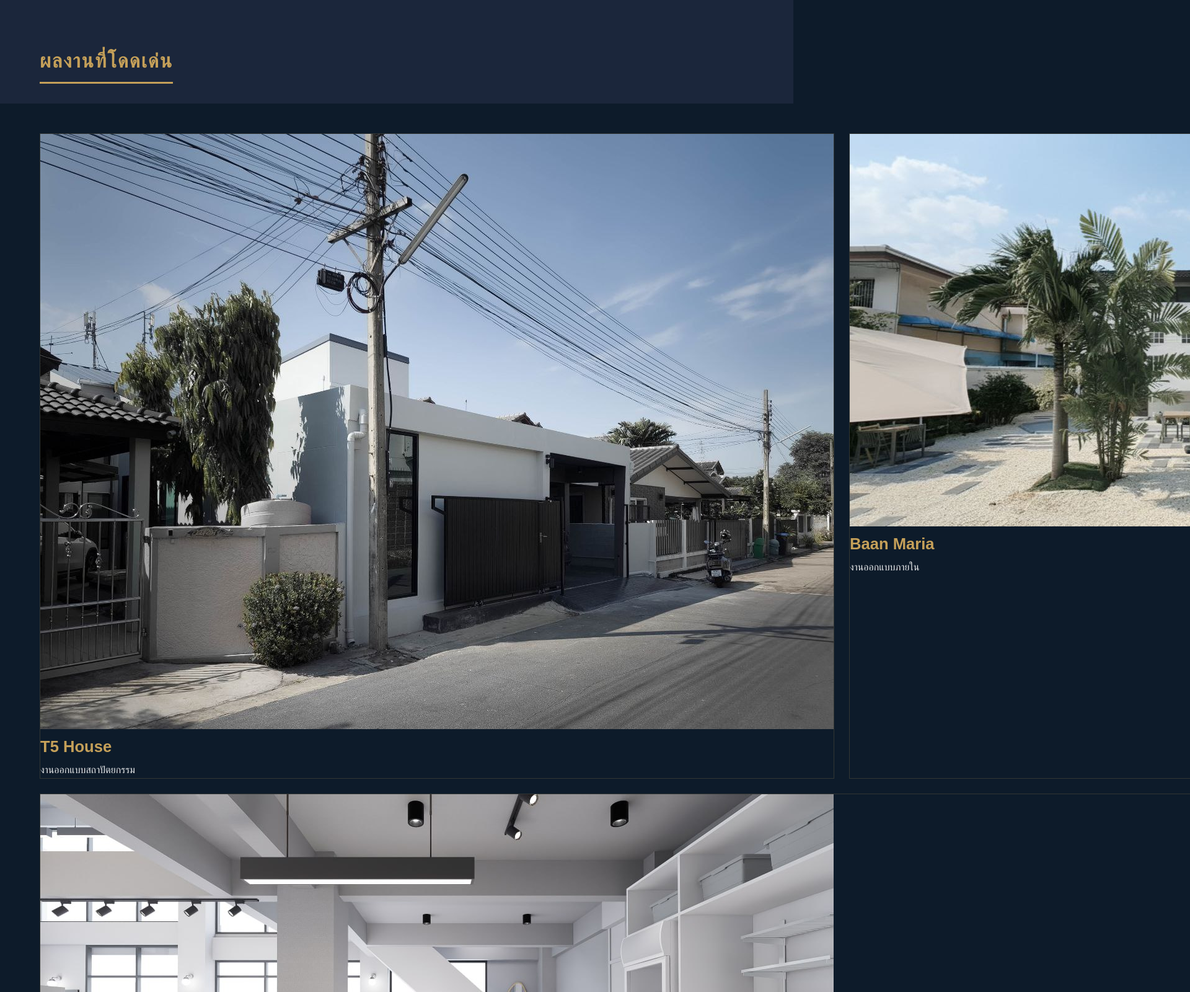
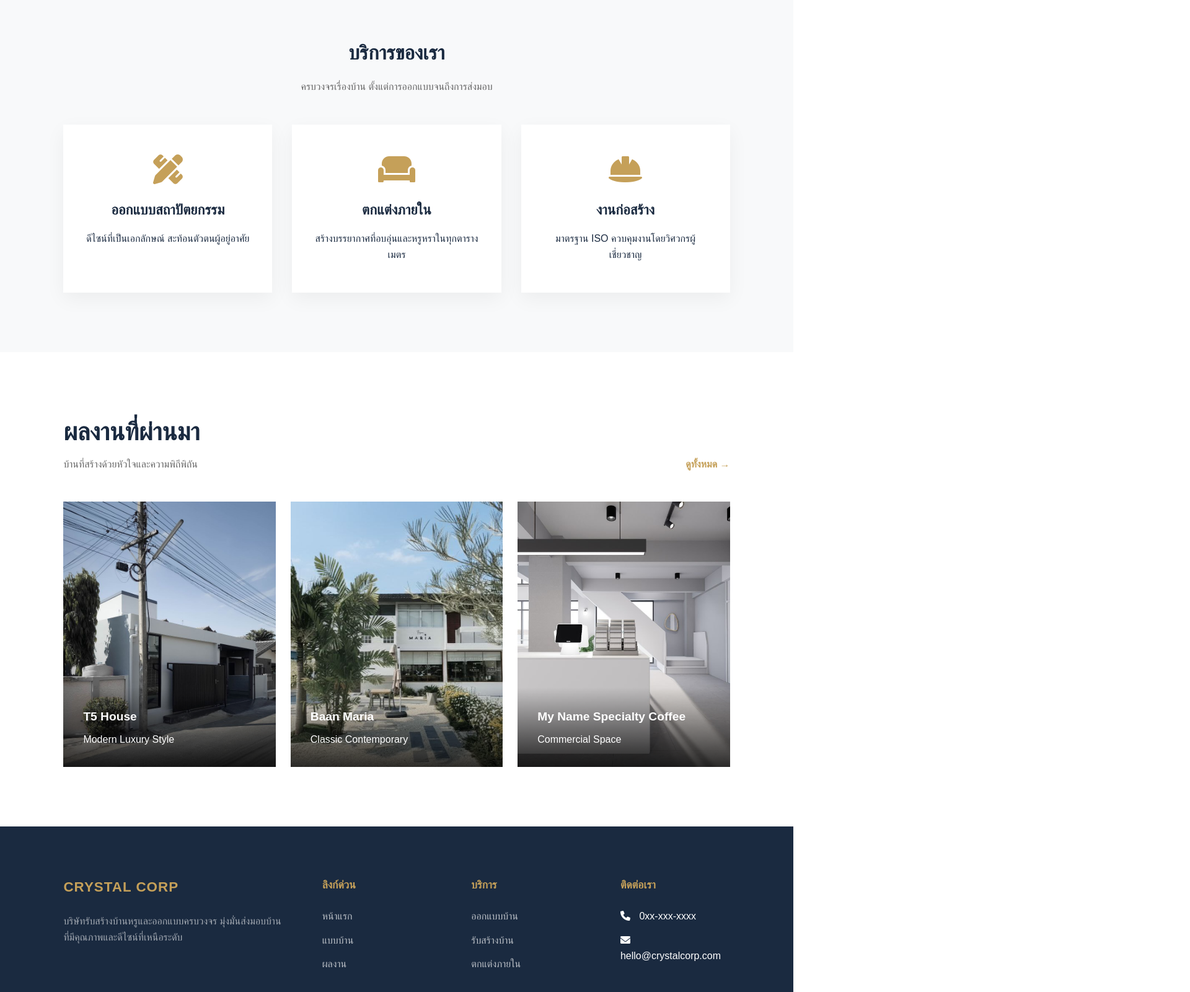
Before and after one commit to agdrbkk/crystal-corp, a plain HTML site: page index.html in a window 1280 px wide. Shown: the part 840-2440 px from the top of the page at 62% size, 1920 px wide, since content can reach past the window. Drawn offline with Linux system fonts and the light colour scheme; a web font is replaced by a local one.

Commit message:
Refactor to Array.co.th style: Homebuilder layout, service cards, and corporate footer

```diff
--- a/index.html
+++ b/index.html
@@ -3,9 +3,10 @@
 <head>
     <meta charset="UTF-8">
     <meta name="viewport" content="width=device-width, initial-scale=1.0">
-    <title>CRYSTAL CORP | ออกแบบสถาปัตยกรรมและรับสร้างบ้านหรู</title>
+    <title>CRYSTAL CORP | รับสร้างบ้านหรู ออกแบบบ้านครบวงจร</title>
     <link rel="stylesheet" href="style.css">
     <link href="https://fonts.googleapis.com/css2?family=IBM+Plex+Sans+Thai:wght@300;400;500;600;700&display=swap" rel="stylesheet">
+    <link rel="stylesheet" href="https://cdnjs.cloudflare.com/ajax/libs/font-awesome/6.0.0/css/all.min.css">
 </head>
 <body>
 
@@ -13,50 +14,110 @@
         <div class="logo">CRYSTAL CORP</div>
         <ul>
             <li><a href="#">หน้าแรก</a></li>
-            <li><a href="#">บริการออกแบบ</a></li>
-            <li><a href="#">งานก่อสร้าง</a></li>
-            <li><a href="#">ผลงานของเรา</a></li>
+            <li><a href="#">แบบบ้าน</a></li>
+            <li><a href="#">ผลงานก่อสร้าง</a></li>
+            <li><a href="#">เกี่ยวกับเรา</a></li>
             <li><a href="#">ติดต่อเรา</a></li>
         </ul>
     </nav>
 
     <header class="hero">
-        <h1>เหนือระดับ<br>แห่งการอยู่อาศัย</h1>
-        <p>Crystal Corp มอบประสบการณ์การออกแบบสถาปัตยกรรมและตกแต่งภายในระดับพรีเมียม สร้างสรรค์พื้นที่ที่เป็นเอกลักษณ์เฉพาะตัวคุณ</p>
+        <div class="hero-content">
+            <h1>รับสร้างบ้านหรู<br>ออกแบบตามสไตล์คุณ</h1>
+            <p>ประสบการณ์มากกว่า 20 ปี ในการรังสรรค์บ้านในฝันให้เป็นจริง ด้วยทีมสถาปนิกและวิศวกรมืออาชีพ</p>
+            <a href="#" class="btn-gold">ดูแบบบ้านทั้งหมด</a>
+        </div>
     </header>
 
-    <section class="section-header">
-        <h2>ผลงานที่โดดเด่น</h2>
+    <section class="services-section">
+        <h2 style="color: var(--primary-blue); font-size: 2rem;">บริการของเรา</h2>
+        <p style="color: #666; margin-top: 1rem;">ครบวงจรเรื่องบ้าน ตั้งแต่การออกแบบจนถึงการส่งมอบ</p>
+        <div class="services-grid">
+            <div class="service-card">
+                <i class="fa-solid fa-pen-ruler"></i>
+                <h3>ออกแบบสถาปัตยกรรม</h3>
+                <p>ดีไซน์ที่เป็นเอกลักษณ์ สะท้อนตัวตนผู้อยู่อาศัย</p>
+            </div>
+            <div class="service-card">
+                <i class="fa-solid fa-couch"></i>
+                <h3>ตกแต่งภายใน</h3>
+                <p>สร้างบรรยากาศที่อบอุ่นและหรูหราในทุกตารางเมตร</p>
+            </div>
+            <div class="service-card">
+                <i class="fa-solid fa-helmet-safety"></i>
+                <h3>งานก่อสร้าง</h3>
+                <p>มาตรฐาน ISO ควบคุมงานโดยวิศวกรผู้เชี่ยวชาญ</p>
+            </div>
+        </div>
     </section>
 
-    <main class="work-grid">
+    <section class="portfolio-section">
+        <div class="section-title-wrap">
+            <div>
+                <h2>ผลงานที่ผ่านมา</h2>
+                <p style="color: #666; margin-top: 0.5rem;">บ้านที่สร้างด้วยหัวใจและความพิถีพิถัน</p>
+            </div>
+            <a href="#" style="color: var(--gold); text-decoration: none; font-weight: 600;">ดูทั้งหมด →</a>
+        </div>
+
+        <div class="work-grid">
             <div class="work-item">
                 <img src="assets/images/work/t5-house/cover.jpg" alt="T5 House">
-            <div class="work-overlay">
+                <div class="work-info">
                     <h3>T5 House</h3>
-                <p>งานออกแบบสถาปัตยกรรม</p>
+                    <p>Modern Luxury Style</p>
                 </div>
             </div>
             <div class="work-item">
                 <img src="assets/images/work/baan-maria/cover.jpg" alt="Baan Maria">
-            <div class="work-overlay">
+                <div class="work-info">
                     <h3>Baan Maria</h3>
-                <p>งานออกแบบภายใน</p>
+                    <p>Classic Contemporary</p>
                 </div>
             </div>
-        <div class="work-item" style="grid-column: span 2;">
+            <div class="work-item">
                 <img src="assets/images/work/my-name-coffee/cover.png" alt="My Name Coffee">
-            <div class="work-overlay">
+                <div class="work-info">
                     <h3>My Name Specialty Coffee</h3>
-                <p>งานออกแบบพื้นที่เชิงพาณิชย์</p>
+                    <p>Commercial Space</p>
                 </div>
             </div>
-    </main>
+        </div>
+    </section>
 
     <footer>
-        <div class="logo" style="color: #c5a059;">CRYSTAL CORP</div>
-        <p style="margin-top: 2rem; color: #fff;">ออกแบบและสร้างสรรค์เพื่อความสมบูรณ์แบบ</p>
-        <p style="margin-top: 1rem; color: rgba(255,255,255,0.5); font-size: 0.8rem;">© 2026 CRYSTAL CORP. All rights reserved.</p>
+        <div class="footer-grid">
+            <div class="footer-col">
+                <div class="logo" style="color: var(--gold); margin-bottom: 1.5rem;">CRYSTAL CORP</div>
+                <p style="color: rgba(255,255,255,0.6);">บริษัทรับสร้างบ้านหรูและออกแบบครบวงจร มุ่งมั่นส่งมอบบ้านที่มีคุณภาพและดีไซน์ที่เหนือระดับ</p>
+            </div>
+            <div class="footer-col">
+                <h4>ลิงก์ด่วน</h4>
+                <ul>
+                    <li><a href="#">หน้าแรก</a></li>
+                    <li><a href="#">แบบบ้าน</a></li>
+                    <li><a href="#">ผลงาน</a></li>
+                </ul>
+            </div>
+            <div class="footer-col">
+                <h4>บริการ</h4>
+                <ul>
+                    <li><a href="#">ออกแบบบ้าน</a></li>
+                    <li><a href="#">รับสร้างบ้าน</a></li>
+                    <li><a href="#">ตกแต่งภายใน</a></li>
+                </ul>
+            </div>
+            <div class="footer-col">
+                <h4>ติดต่อเรา</h4>
+                <ul>
+                    <li><i class="fa-solid fa-phone" style="margin-right: 10px;"></i> 0xx-xxx-xxxx</li>
+                    <li><i class="fa-solid fa-envelope" style="margin-right: 10px;"></i> hello@crystalcorp.com</li>
+                </ul>
+            </div>
+        </div>
+        <div style="border-top: 1px solid rgba(255,255,255,0.1); padding-top: 2rem; text-align: center; color: rgba(255,255,255,0.4); font-size: 0.8rem;">
+            © 2026 CRYSTAL CORP. All rights reserved.
+        </div>
     </footer>
 
 </body>
--- a/style.css
+++ b/style.css
@@ -7,16 +7,15 @@
 body {
     font-family: 'IBM Plex Sans Thai', 'Arial', sans-serif;
     line-height: 1.6;
-    color: #ffffff; /* เปลี่ยนตัวอักษรหลักเป็นขาว */
-    background-color: #0d1b2a; /* น้ำเงินเข้มเกือบดำ (Deep Space Blue) */
+    color: #1a2a40;
+    background-color: #ffffff; /* กลับมาใช้สีขาวคลีนๆ แบบ Array */
 }
 
-/* Color Variables Concept */
+/* Color Variables */
 :root {
-    --primary-blue: #0d1b2a;
-    --navy-blue: #1b263b;
+    --primary-blue: #1a2a40;
     --gold: #c5a059;
-    --light-gold: #d4af37;
+    --light-gray: #f8f9fa;
 }
 
 /* Navigation */
@@ -24,111 +23,226 @@ nav {
     display: flex;
     justify-content: space-between;
     align-items: center;
-    padding: 2rem 5%;
+    padding: 1.5rem 8%;
     position: sticky;
     top: 0;
-    background: var(--primary-blue); /* Nav เป็นน้ำเงินเข้ม */
+    background: #fff;
     z-index: 1000;
-    border-bottom: 1px solid rgba(197, 160, 89, 0.3); /* เส้นใต้สีทองจางๆ */
+    box-shadow: 0 2px 10px rgba(0,0,0,0.05);
 }
 
 .logo {
-    font-size: 1.5rem;
+    font-size: 1.4rem;
     font-weight: 800;
-    letter-spacing: 2px;
-    text-transform: uppercase;
-    color: var(--gold); /* โลโก้สีทองบนพื้นน้ำเงิน */
+    letter-spacing: 1px;
+    color: var(--primary-blue);
+}
+
+nav ul {
+    display: flex;
+    list-style: none;
+}
+
+nav ul li {
+    margin-left: 2rem;
 }
 
 nav ul li a {
     text-decoration: none;
-    color: #ffffff;
-    font-size: 0.95rem;
-    font-weight: 500;
-    letter-spacing: 1px;
-    transition: color 0.3s ease;
+    color: #333;
+    font-size: 0.9rem;
+    font-weight: 600;
+    transition: color 0.3s;
 }
 
 nav ul li a:hover {
     color: var(--gold);
 }
 
-/* Hero */
+/* Hero Slider Area */
 .hero {
-    height: 80vh;
-    display: flex;
-    flex-direction: column;
-    justify-content: center;
-    padding: 0 5%;
-    background-color: var(--primary-blue);
-    background-image: linear-gradient(rgba(13, 27, 42, 0.8), rgba(13, 27, 42, 0.8)), url('assets/images/work/t5-house/cover.jpg'); /* ใส่รูปจางๆ ในพื้นหลัง */
+    height: 90vh;
     background-size: cover;
     background-position: center;
+    display: flex;
+    align-items: center;
+    padding: 0 8%;
+    position: relative;
+    background-image: linear-gradient(to right, rgba(0,0,0,0.6) 30%, transparent), url('assets/images/work/t5-house/cover.jpg');
     color: #fff;
 }
 
+.hero-content {
+    max-width: 700px;
+}
+
 .hero h1 {
-    font-size: 5rem;
-    font-weight: 900;
-    line-height: 1.1;
-    margin-bottom: 2rem;
-    color: var(--gold);
-    text-shadow: 2px 2px 4px rgba(0,0,0,0.5);
+    font-size: 3.5rem;
+    font-weight: 700;
+    margin-bottom: 1.5rem;
+    line-height: 1.2;
 }
 
 .hero p {
-    font-size: 1.4rem;
-    max-width: 600px;
-    color: rgba(255, 255, 255, 0.9);
+    font-size: 1.2rem;
+    margin-bottom: 2.5rem;
+    opacity: 0.9;
 }
 
-/* Section Title */
-.section-header {
-    padding: 5rem 5% 2rem;
-    background-color: var(--navy-blue); /* ส่วนคั่นเป็นน้ำเงินอีกเฉด */
+.btn-gold {
+    display: inline-block;
+    padding: 1rem 2.5rem;
+    background-color: var(--gold);
+    color: #fff;
+    text-decoration: none;
+    font-weight: 600;
+    transition: background 0.3s;
 }
 
-.section-header h2 {
-    font-size: 2rem;
-    letter-spacing: 2px;
-    border-bottom: 3px solid var(--gold);
-    display: inline-block;
-    padding-bottom: 0.5rem;
-    color: var(--gold);
+.btn-gold:hover {
+    background-color: #b08e4a;
 }
 
-/* Grid */
+/* Services Grid (Style like Array) */
+.services-section {
+    padding: 6rem 8%;
+    background: var(--light-gray);
+    text-align: center;
+}
+
+.services-grid {
+    display: grid;
+    grid-template-columns: repeat(3, 1fr);
+    gap: 2rem;
+    margin-top: 3rem;
+}
+
+.service-card {
+    background: #fff;
+    padding: 3rem 2rem;
+    box-shadow: 0 10px 30px rgba(0,0,0,0.05);
+    transition: transform 0.3s;
+}
+
+.service-card:hover {
+    transform: translateY(-10px);
+}
+
+.service-card i {
+    font-size: 3rem;
+    color: var(--gold);
+    margin-bottom: 1.5rem;
+    display: block;
+}
+
+.service-card h3 {
+    font-size: 1.4rem;
+    color: var(--primary-blue);
+    margin-bottom: 1rem;
+}
+
+/* Portfolio Section */
+.portfolio-section {
+    padding: 6rem 8%;
+}
+
+.section-title-wrap {
+    display: flex;
+    justify-content: space-between;
+    align-items: flex-end;
+    margin-bottom: 3rem;
+}
+
+.section-title-wrap h2 {
+    font-size: 2.5rem;
+    color: var(--primary-blue);
+}
+
 .work-grid {
     display: grid;
-    grid-template-columns: repeat(2, 1fr);
+    grid-template-columns: repeat(3, 1fr);
     gap: 1.5rem;
-    padding: 3rem 5%;
-    background-color: var(--primary-blue);
 }
 
 .work-item {
-    border: 1px solid rgba(197, 160, 89, 0.2); /* กรอบรูปสีทองจางๆ */
+    position: relative;
+    overflow: hidden;
+    aspect-ratio: 4/5;
 }
 
-.work-overlay h3 {
-    font-size: 1.6rem;
-    color: var(--gold);
-    margin-bottom: 0.3rem;
+.work-item img {
+    width: 100%;
+    height: 100%;
+    object-fit: cover;
+    transition: transform 0.5s;
 }
 
-.work-overlay p {
+.work-item:hover img {
+    transform: scale(1.1);
+}
+
+.work-info {
+    position: absolute;
+    bottom: 0;
+    left: 0;
+    width: 100%;
+    padding: 2rem;
+    background: linear-gradient(to top, rgba(0,0,0,0.8), transparent);
     color: #fff;
-    font-size: 1rem;
-    opacity: 0.9;
+}
+
+.work-info h3 {
+    font-size: 1.2rem;
+    margin-bottom: 0.5rem;
 }
 
 /* Footer */
 footer {
-    padding: 5rem 5%;
-    background: #09121c; /* ท้ายเว็บน้ำเงินเข้มจัด */
+    background: var(--primary-blue);
     color: #fff;
-    margin-top: 0; /* ติดกับส่วนบน */
-    border-top: 5px solid var(--gold);
+    padding: 5rem 8% 2rem;
+}
+
+.footer-grid {
+    display: grid;
+    grid-template-columns: 2fr 1fr 1fr 1fr;
+    gap: 4rem;
+    margin-bottom: 4rem;
+}
+
+.footer-col h4 {
+    color: var(--gold);
+    margin-bottom: 1.5rem;
+    font-size: 1.1rem;
+}
+
+.footer-col ul {
+    list-style: none;
+}
+
+.footer-col ul li {
+    margin-bottom: 0.8rem;
+}
+
+.footer-col ul li a {
+    color: rgba(255,255,255,0.7);
+    text-decoration: none;
+    transition: color 0.3s;
+}
+
+.footer-col ul li a:hover {
+    color: var(--gold);
+}
+
+@media (max-width: 1024px) {
+    .services-grid, .work-grid { grid-template-columns: 1fr 1fr; }
+    .footer-grid { grid-template-columns: 1fr 1fr; }
+}
+
+@media (max-width: 768px) {
+    .hero h1 { font-size: 2.5rem; }
+    .services-grid, .work-grid { grid-template-columns: 1fr; }
+    .footer-grid { grid-template-columns: 1fr; }
 }
 
 @media (max-width: 768px) {
```
Lines whose indentation alone changed are shown as unchanged.
